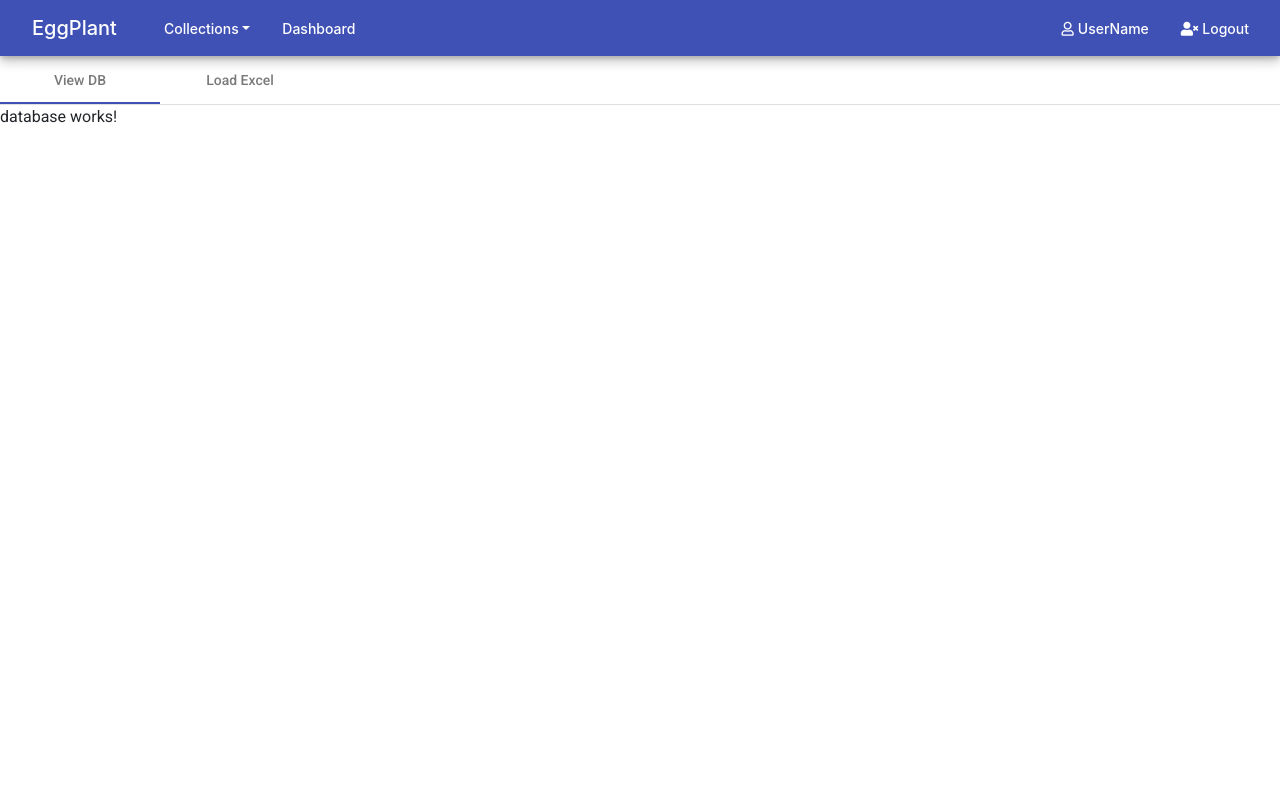
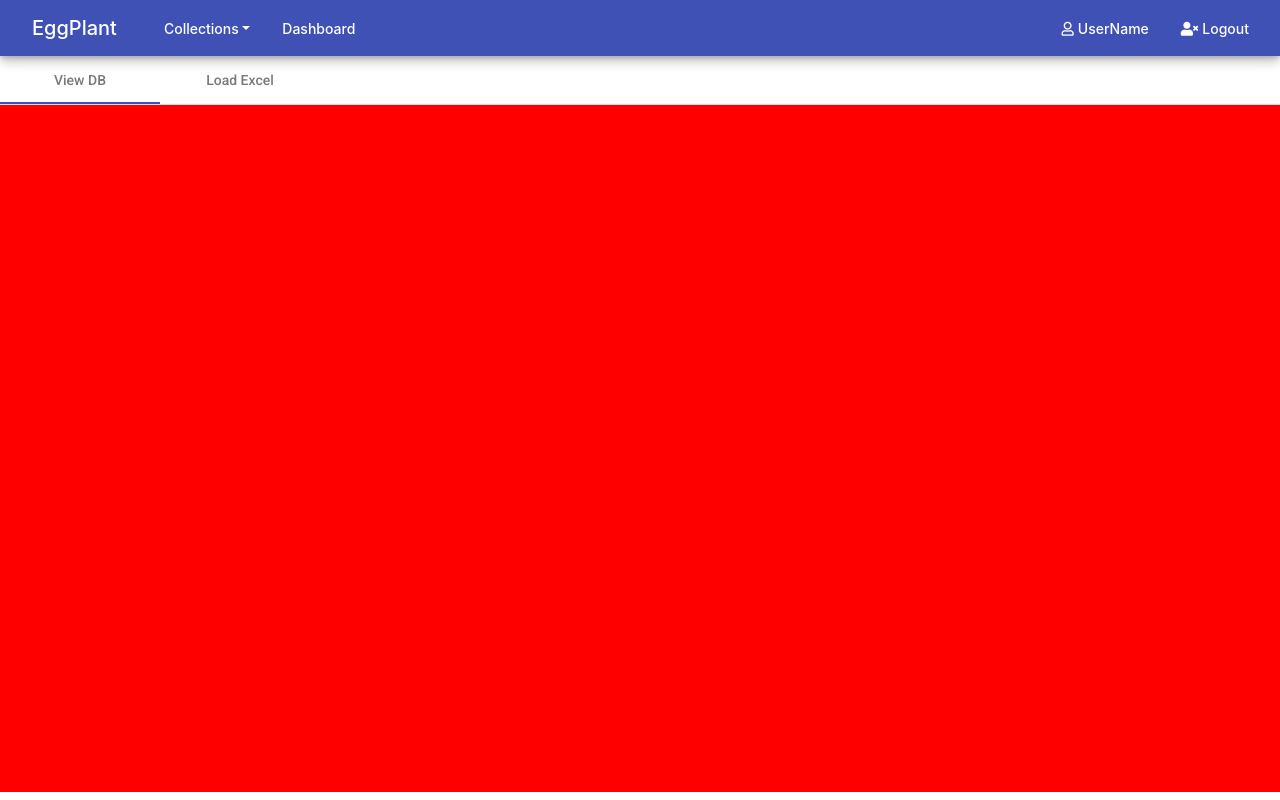
Before and after one commit to ArtiZN/EggPlant, an Angular app: page / in a window 1280 px wide. Built offline with nearby package versions, Linux system fonts and the light colour scheme.

Commit message:
change tabs height

```diff
--- a/src/app/app.component.css
+++ b/src/app/app.component.css
@@ -0,0 +1,5 @@
+:host {
+    box-sizing: border-box;
+    display: block;
+    height: 100%;
+}
--- a/src/app/core/components/database/database.component.html
+++ b/src/app/core/components/database/database.component.html
@@ -1,3 +1 @@
-<p>
-  database works!
-</p>
+<div style="height: 100%; background-color: red"></div>
--- a/src/app/core/components/filesystem/filesystem.component.html
+++ b/src/app/core/components/filesystem/filesystem.component.html
@@ -1,3 +1 @@
-<p>
-  filesystem works!
-</p>
+<div style="height: 100%; background-color: green"></div>
--- a/src/app/core/components/home/home.component.css
+++ b/src/app/core/components/home/home.component.css
@@ -0,0 +1,13 @@
+#wrapper{
+    min-height: 90%;
+    height: 92%;
+    box-sizing: border-box;
+}
+
+#tab-group {
+    height: 100%;
+}
+
+#tab-group mat-tab-body {
+    flex-grow: 1;
+}
--- a/src/app/core/components/home/home.component.html
+++ b/src/app/core/components/home/home.component.html
@@ -1,5 +1,7 @@
 <app-header></app-header>
-<mat-tab-group>
+
+<div id="wrapper">
+  <mat-tab-group id="tab-group">
     <mat-tab label="View DB">
         <app-database></app-database>
     </mat-tab>
@@ -7,3 +9,4 @@
         <app-filesystem></app-filesystem>
     </mat-tab>
   </mat-tab-group>
+</div>
--- a/src/styles.css
+++ b/src/styles.css
@@ -1,4 +1,14 @@
 /* You can add global styles to this file, and also import other style files */
 
-html, body { height: 100%; }
-body { margin: 0; font-family: 'Roboto', sans-serif; }
+html, body {
+    height: 100%;
+}
+
+body {
+    margin: 0;
+    font-family: 'Roboto', sans-serif;
+}
+
+.mat-tab-body-wrapper {
+    flex-grow: 1;
+}
```
Lines whose indentation alone changed are shown as unchanged.
